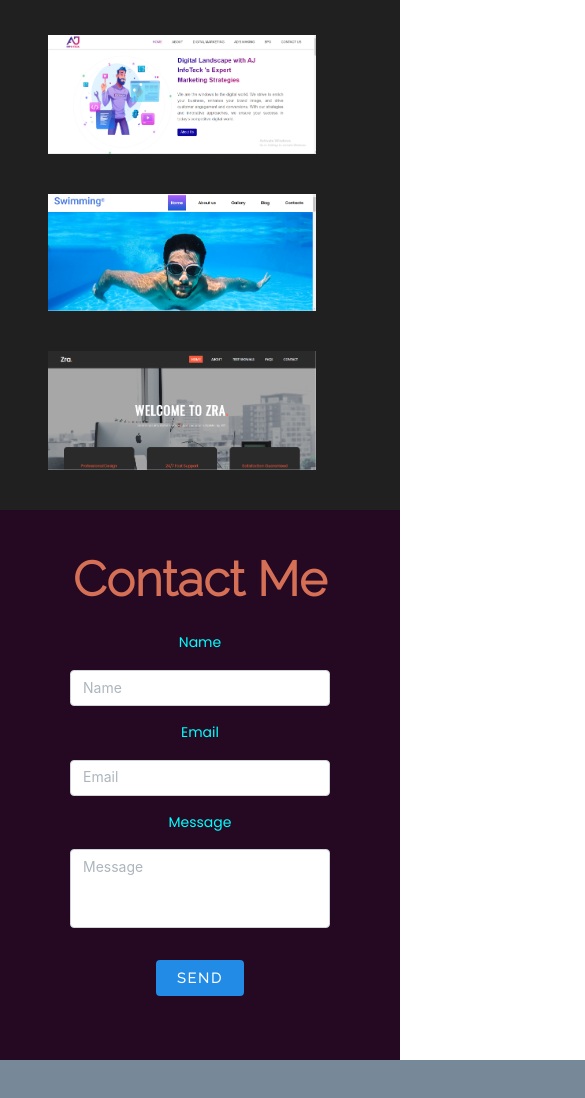
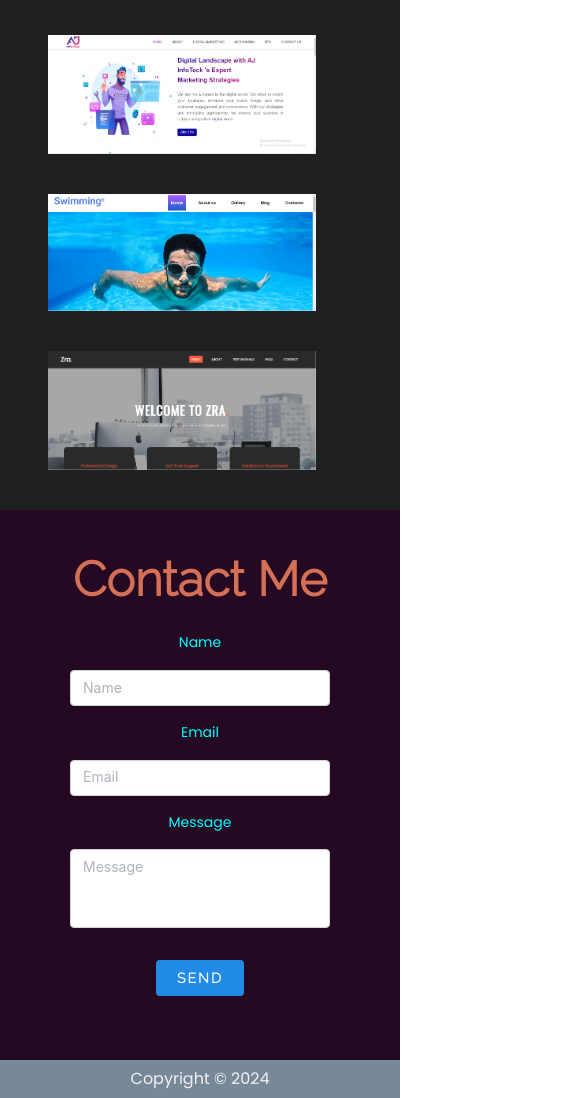
Before and after one commit to SudhaharKr/sudhahar, a React (Create React App) app: page / in a window 390 px wide. Shown: the part 4161-5259 px from the top of the page, 585 px wide, since content can reach past the window. Built offline with nearby package versions, Linux system fonts and the light colour scheme.

Commit message:
navbar and footer some correction fixed

```diff
--- a/src/Components/Footer/Footer.css
+++ b/src/Components/Footer/Footer.css
@@ -10,3 +10,14 @@
     font-weight: 400;
     color: #f1f1f1;
 }
+
+@media (max-width:500px) {
+    .footer-container-section{
+    width: 500px;
+    }
+}
+@media (max-width:400px) {
+    .footer-container-section{
+    width: 400px;
+    }
+}
--- a/src/Components/Navbar/Navbar.css
+++ b/src/Components/Navbar/Navbar.css
@@ -131,18 +131,28 @@
     width: 1080px;
   }
 }
-@media (max-width:786px){
-  .navbar{
+@media (max-width: 786px) {
+  .navbar {
     width: 786px;
   }
 }
-@media (max-width:500px){
-  .navbar{
+@media (max-width: 500px) {
+  .navbar {
     width: 500px;
   }
 }
-@media (max-width:400px){
-  .navbar{
+@media (max-width: 400px) {
+  .navbar {
     width: 400px;
   }
+  .menu {
+    width: 100%;
+    position: absolute;
+    top: 80px;
+    background-color: #2a2a2a;
+    left: 0;
+    right: 0;
+    flex-direction: column;
+    padding: 0 4em;
+  }
 }
```
